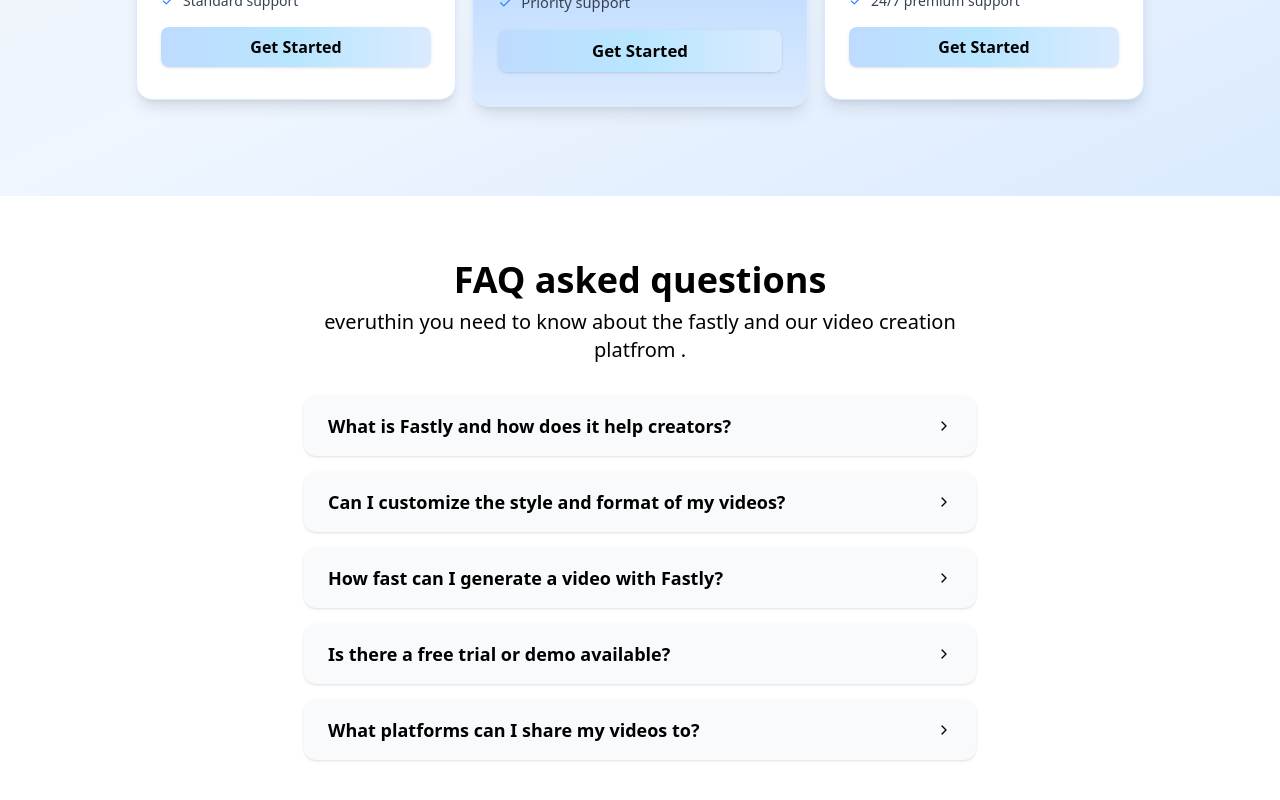
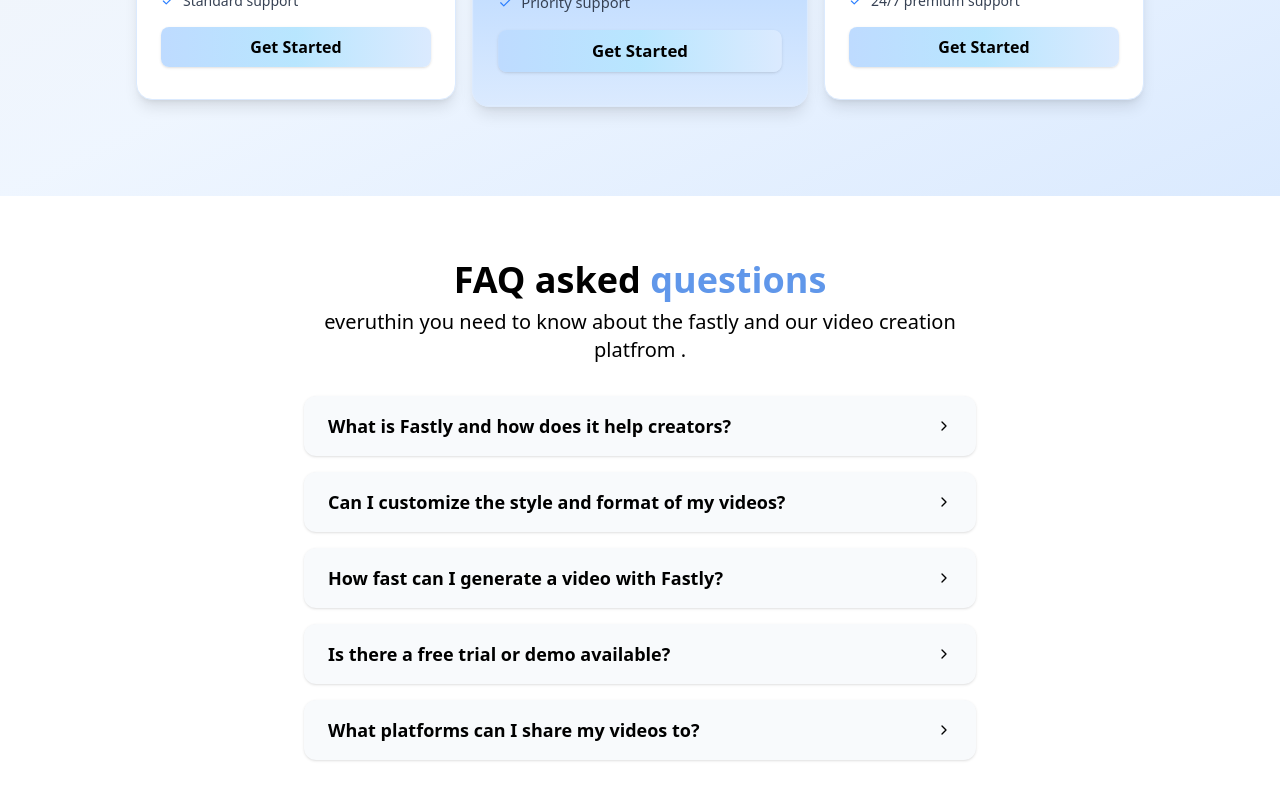
Before and after one commit to m-tayaib/shortly-frontend, a React (Vite) app: page / in a window 1280 px wide. Shown: the part 3018-3818 px from the top of the page. Built offline with nearby package versions, Linux system fonts and the light colour scheme.

Commit message:
remove one bug

```diff
--- a/src/Sections/FAQ.tsx
+++ b/src/Sections/FAQ.tsx
@@ -42,7 +42,7 @@ const FAQSection: React.FC = () => {
     <section className="w-full py-16 px-3 sm:px-6 md:px-12 flex flex-col items-center bg-white">
       {/* Title */}
       <h3 className="text-2xl sm:text-3xl md:text-4xl font-bold text-center mb-2">
-        FAQ asked questions
+        FAQ asked <span className="  text-[#6097ea]">  questions </span>
       </h3>
       {/* Subtitle */}
       <p className="text-base sm:text-lg md:text-xl font-light text-center mb-8 max-w-2xl mx-auto">
```
